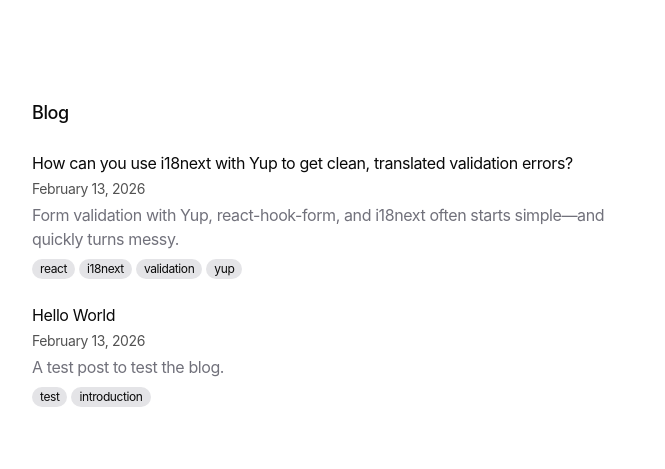
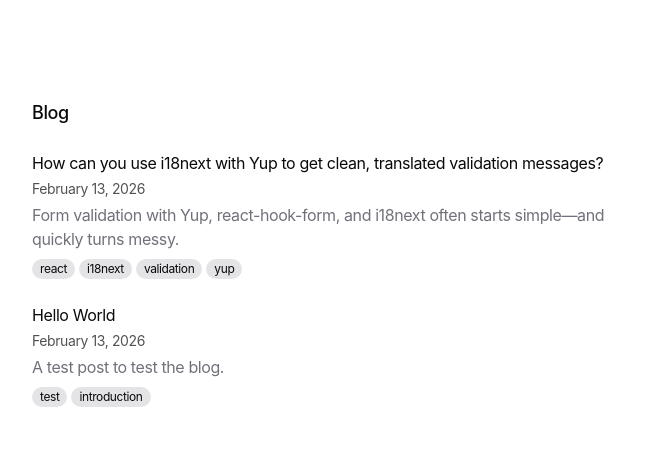
Before and after one commit to daribock/darikletter.de, a Next.js app: page / in a window 1280 px wide. Shown: the part 917-1386 px from the top of the page, without its empty margins (304-969 px from the left). Built offline with nearby package versions, Linux system fonts and the light colour scheme.

Commit message:
feat: add tags to posts and a separate tags page

```diff
--- a/app/blog/[slug]/layout.tsx
+++ b/app/blog/[slug]/layout.tsx
@@ -6,9 +6,7 @@ export default function LayoutBlogPost({
   return (
     <>
       <div className="pointer-events-none fixed left-0 top-0 z-10 h-12 w-full bg-gray-100 to-transparent backdrop-blur-xl [-webkit-mask-image:linear-gradient(to_bottom,black,transparent)] dark:bg-zinc-950" />
-      <main className="prose prose-gray mt-24 prose-h4:prose-base dark:prose-invert prose-h1:text-xl prose-h1:font-medium prose-h2:mt-12 prose-h2:scroll-m-20 prose-h2:text-lg prose-h2:font-medium prose-h3:text-base prose-h3:font-medium prose-h4:font-medium prose-h5:text-base prose-h5:font-medium prose-h6:text-base prose-h6:font-medium prose-strong:font-medium">
-        {children}
-      </main>
+      {children}
     </>
   );
 }
--- a/app/blog/[slug]/page.tsx
+++ b/app/blog/[slug]/page.tsx
@@ -1,3 +1,4 @@
+import { Badge } from '@/components/ui/badge';
 import markdownToHtml from '@/lib/markdown-to-html';
 import { getAllPosts, getPostBySlug } from '@/lib/posts';
 import { cn, formatDate } from '@/lib/utils';
@@ -19,8 +20,9 @@ export default async function Post(props: Params) {
   console.log('Post content:', content);
 
   return (
+    <main>
       <section>
-      <header>
+        <header className='space-y-4 mb-8'>
           {post.coverImage && (
             <Image
               src={post.coverImage}
@@ -37,25 +39,22 @@ export default async function Post(props: Params) {
             {formatDate(post.date)}
           </p>
           {post.tags && post.tags.length > 0 && (
-          <div className="flex flex-wrap gap-2 mt-3">
+            <div className="flex flex-wrap gap-1 pt-1">
               {post.tags.map((tag) => (
-              <Link
-                key={tag}
-                href={`/blog/tag/${tag}`}
-                className="px-3 py-1 text-sm bg-zinc-100 dark:bg-zinc-800 rounded-full hover:bg-zinc-200 dark:hover:bg-zinc-700 transition-colors"
-              >
+                <Badge key={tag} href={`/blog/tag/${tag}`}>
                   {tag}
-              </Link>
+                </Badge>
               ))}
             </div>
           )}
         </header>
-      <article>
+        <article className="prose prose-gray prose-h4:prose-base dark:prose-invert prose-h1:text-xl prose-h1:font-medium prose-h2:mt-12 prose-h2:scroll-m-20 prose-h2:text-lg prose-h2:font-medium prose-h3:text-base prose-h3:font-medium prose-h4:font-medium prose-h5:text-base prose-h5:font-medium prose-h6:text-base prose-h6:font-medium prose-strong:font-medium">
           <div className="max-w-2xl mx-auto">
             <div dangerouslySetInnerHTML={{ __html: content }} />
           </div>
         </article>
       </section>
+    </main>
   );
 }
 
--- a/components/blog-page-client.tsx
+++ b/components/blog-page-client.tsx
@@ -20,7 +20,7 @@ export default function BlogPageClient({ allPosts }: { allPosts: Post[] }) {
       (post) =>
         post.title.toLowerCase().includes(query) ||
         post.description.toLowerCase().includes(query) ||
-        post.tags?.some((tag) => tag.toLowerCase().includes(query))
+        post.tags?.some((tag) => tag.toLowerCase().includes(query)),
     );
   }, [allPosts, searchQuery]);
 
--- a/components/pages/home.tsx
+++ b/components/pages/home.tsx
@@ -163,14 +163,14 @@ export default function Home({ postList }: HomeProps) {
                 )}
               </div>
               <div className="px-1">
-                <a
+                <Link
                   className="font-base group relative inline-block font-[450] text-zinc-900 dark:text-zinc-50"
                   href={project.link}
                   target="_blank"
                 >
                   {project.name}
                   <span className="absolute bottom-0.5 left-0 block h-[1px] w-full max-w-0 bg-zinc-900 dark:bg-zinc-50 transition-all duration-200 group-hover:max-w-full"></span>
-                </a>
+                </Link>
                 <p className="text-base text-zinc-600 dark:text-zinc-400">
                   {project.description}
                 </p>
--- a/components/post-list-item.tsx
+++ b/components/post-list-item.tsx
@@ -1,17 +1,17 @@
 import { formatDate } from '@/lib/utils';
 import { Post } from '@/types/post';
 import Link from 'next/link';
+import { Badge } from './ui/badge';
 
 export default function PostListItem({ post }: { post: Post }) {
   return (
-    <Link
-      key={post.slug}
-      className="-mx-3 rounded-xl px-3 py-3"
-      href={`/blog/${post.slug}`}
-      data-id={post.slug}
-    >
+    <div className="-mx-3 rounded-xl px-3 py-3">
       <div className="flex flex-col space-y-1">
-        <h4 className="font-normal dark:text-zinc-100">{post.title}</h4>
+        <Link href={`/blog/${post.slug}`}>
+          <h4 className="font-normal dark:text-zinc-100 hover:underline">
+            {post.title}
+          </h4>
+        </Link>
         <p className="text-sm text-neutral-600 dark:text-neutral-400">
           {formatDate(post.date)}
         </p>
@@ -19,16 +19,13 @@ export default function PostListItem({ post }: { post: Post }) {
         {post.tags && post.tags.length > 0 && (
           <div className="flex flex-wrap gap-1 pt-1">
             {post.tags.map((tag) => (
-              <span
-                key={tag}
-                className="px-2 py-0.5 text-xs bg-zinc-200 dark:bg-zinc-800 rounded-full"
-              >
+              <Badge key={tag} href={`/blog/tag/${tag}`}>
                 {tag}
-              </span>
+              </Badge>
             ))}
           </div>
         )}
       </div>
-    </Link>
+    </div>
   );
 }
--- a/components/post-list.tsx
+++ b/components/post-list.tsx
@@ -1,5 +1,3 @@
-import React from 'react';
-import { AnimatedBackground } from './ui/animated-background';
 import PostListItem from './post-list-item';
 import { Post } from '@/types/post';
 
@@ -13,18 +11,10 @@ export default function PostList({
   const postsToShow = max ? allPosts.slice(0, max) : allPosts;
 
   return (
-    <AnimatedBackground
-      enableHover
-      className="h-full w-full rounded-lg bg-zinc-100 dark:bg-zinc-900/80"
-      transition={{
-        type: 'spring',
-        bounce: 0,
-        duration: 0.2,
-      }}
-    >
+    <div className="flex flex-col">
       {postsToShow.map((post) => (
         <PostListItem key={post.slug} post={post} />
       ))}
-    </AnimatedBackground>
+    </div>
   );
 }
--- /dev/null
+++ b/components/ui/badge.tsx
@@ -0,0 +1,30 @@
+import { cn } from '@/lib/utils';
+import Link from 'next/link';
+
+interface BadgeProps {
+  children: React.ReactNode;
+  href?: string;
+  className?: string;
+}
+
+export function Badge({ children, href, className }: BadgeProps) {
+  const baseClasses =
+    'inline-flex items-center justify-center px-2 py-0.5 text-xs bg-zinc-200 dark:bg-zinc-800 rounded-full whitespace-nowrap';
+
+  if (href) {
+    return (
+      <Link
+        href={href}
+        className={cn(
+          baseClasses,
+          'hover:bg-zinc-300 dark:hover:bg-zinc-700 transition-colors',
+          className,
+        )}
+      >
+        {children}
+      </Link>
+    );
+  }
+
+  return <span className={cn(baseClasses, className)}>{children}</span>;
+}
--- a/posts/test.md
+++ b/posts/how-can-you-use-i18next-with-yup-to-get-clean-translated-validation-messages.md
@@ -1,7 +1,7 @@
 ---
-title: 'How can you use i18next with Yup to get clean, translated validation errors?'
+title: 'How can you use i18next with Yup to get clean, translated validation messages?'
 date: '2026-02-13T09:56:07.322Z'
-slug: 'hello-world'
+slug: 'how-can-you-use-i18next-with-yup-to-get-clean-translated-validation-messages'
 description: 'Form validation with Yup, react-hook-form, and i18next often starts simple—and
 quickly turns messy.'
 author:
@@ -12,8 +12,6 @@ tags:
   - validation
   - yup
 ---
-
-# How can you use i18next with Yup to get clean, translated validation errors?
 
 Form validation with **Yup**, **react-hook-form**, and **i18next** often starts
 simple—and quickly turns messy.
@@ -165,7 +163,7 @@ confirmPassword: yup.string().required(t('validation.passwordMatch'));
 ## Takeaway
 
 If you use **Yup + i18next**, configuring Yup’s global locale is the cleanest
-way to get **translated, consistent, and maintainable validation errors**.
+way to get **translated, consistent, and maintainable validation messages**.
 
 You focus on validation logic.
 
```
Lines whose indentation alone changed are shown as unchanged.
